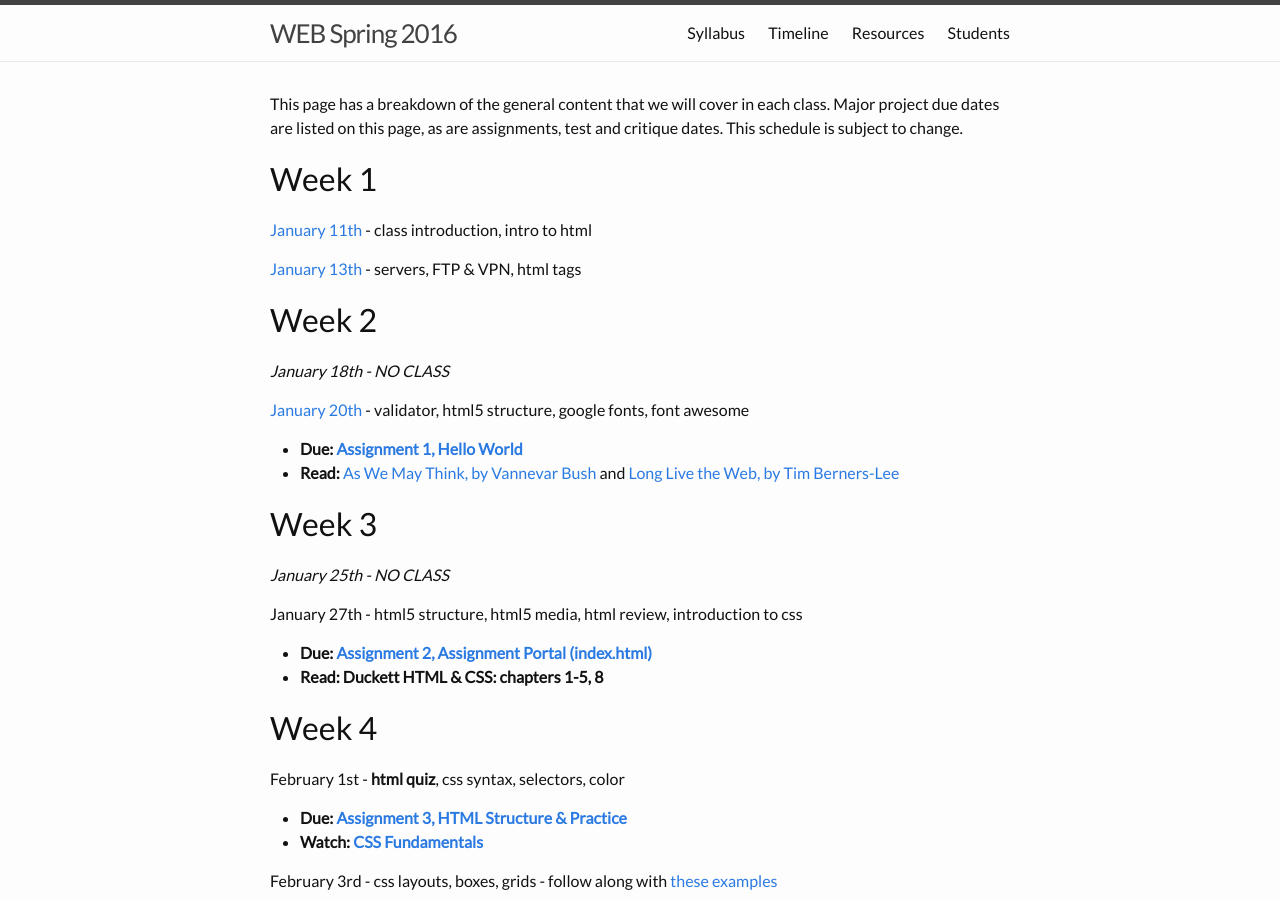
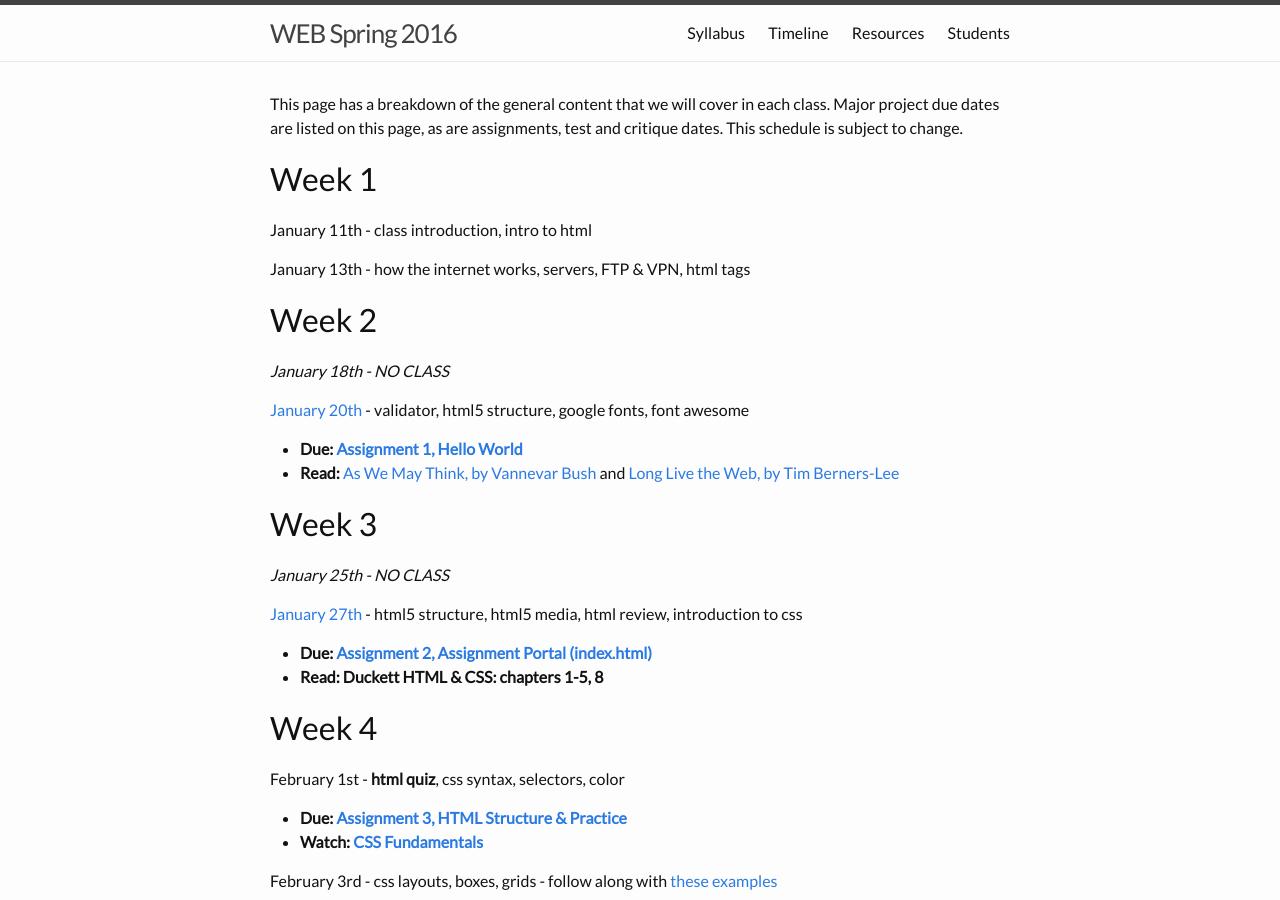
Before and after one commit to coloringchaos/web-spring-16, a Jekyll site: the page built from timeline.md, in a window 1280 px wide and 900 px high. Built offline with Jekyll 4.4.1, drawn with Linux system fonts in a browser that asks for light colours.

Commit message:
timeline update

```diff
--- a/timeline.md
+++ b/timeline.md
@@ -7,14 +7,14 @@
 This page has a breakdown of the general content that we will cover in each class. Major project due dates are listed on this page, as are assignments, test and critique dates. This schedule is subject to change.
 
 # Week 1
-[January 11th](/web-spring-16/class-1) - class introduction, intro to html
+January 11th - class introduction, intro to html
 
-[January 13th](/web-spring-16/class-2) - servers, FTP & VPN, html tags
+January 13th - how the internet works, servers, FTP & VPN, html tags
 
 # Week 2
 *January 18th - NO CLASS*
 
-[January 20th](/web-spring-16/class-3) - validator, html5 structure, google fonts, font awesome
+[January 20th](/web-spring-16/html-notes) - validator, html5 structure, google fonts, font awesome
 
 + **Due: [Assignment 1, Hello World](/web-spring-16/assignment-1)**
 + **Read:** [As We May Think, by Vannevar Bush](http://www.theatlantic.com/magazine/archive/1945/07/as-we-may-think/303881/) and [Long Live the Web, by Tim Berners-Lee](http://ariellehein.com/readings/Berners-Lee-Long-Live-The-Web.pdf)
@@ -22,7 +22,7 @@
 # Week 3
 *January 25th - NO CLASS*
 
-January 27th - html5 structure, html5 media, html review, introduction to css
+[January 27th](/web-spring-16/html-notes) - html5 structure, html5 media, html review, introduction to css
 
 + **Due: [Assignment 2, Assignment Portal (index.html)](/web-spring-16/assignment-2)**
 + **Read: Duckett HTML & CSS: chapters 1-5, 8**
```
